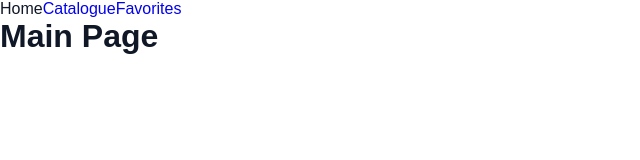
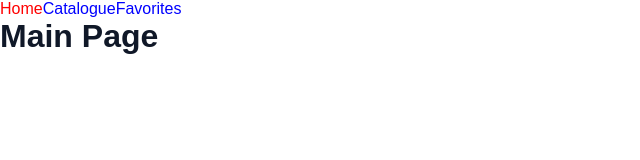
Before and after one commit to culplate/camper-store, a React (Vite) app: page / in a window 1280 px wide. Shown: the top 160 px of the page, without its empty margins (0-640 px from the left). Built offline with nearby package versions, Linux system fonts and the light colour scheme.

Commit message:
feat: added navigation

```diff
--- a/src/modules/AppBar/Navigation/Navigation.jsx
+++ b/src/modules/AppBar/Navigation/Navigation.jsx
@@ -1,12 +1,36 @@
 import { NavLink } from "react-router-dom";
-// import css from "./Navigation.scss";
+import css from "./Navigation.module.scss";
+import clsx from "clsx";
 
 export const Navigation = () => {
   return (
     <nav>
-      <NavLink to={"/"}>Home</NavLink>
-      <NavLink to={"/catalogue"}>Catalogue</NavLink>
-      <NavLink to={"/favorites"}>Favorites</NavLink>
+      <NavLink
+        to={"/"}
+        className={({ isActive }) =>
+          clsx(css.link, isActive ? css.active : null)
+        }
+      >
+        Home
+      </NavLink>
+
+      <NavLink
+        to={"/catalogue"}
+        className={({ isActive }) =>
+          clsx(css.link, isActive ? css.active : null)
+        }
+      >
+        Catalogue
+      </NavLink>
+
+      <NavLink
+        to={"/favorites"}
+        className={({ isActive }) =>
+          clsx(css.link, isActive ? css.active : null)
+        }
+      >
+        Favorites
+      </NavLink>
     </nav>
   );
 };
--- /dev/null
+++ b/src/modules/AppBar/Navigation/Navigation.module.scss
@@ -0,0 +1,7 @@
+.link {
+  color: blue;
+}
+
+.link.active {
+  color: red;
+}
```
Also changed, not shown: src/modules/AppBar/Navigation/Navigation.scss (deleted).
